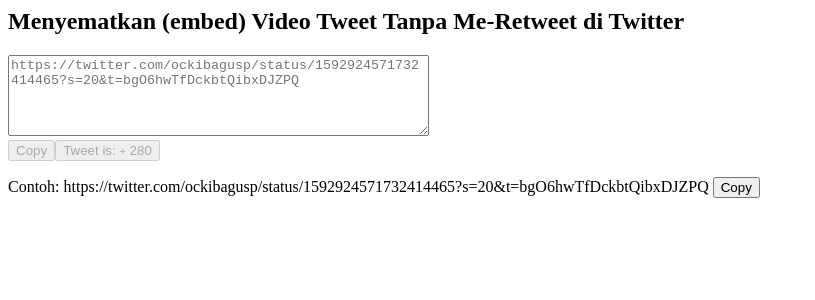
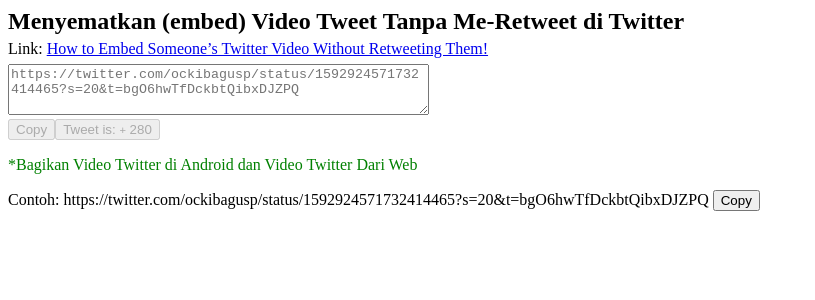
Before and after one commit to ockibagusp/embedded-tweet, a Vue app: page / in a window 1280 px wide. Shown: the top 300 px of the page, without its empty margins (0-815 px from the left). Built offline with nearby package versions, Linux system fonts and the light colour scheme.

Commit message:
add url and color green share twitter videos

```diff
--- a/src/App.vue
+++ b/src/App.vue
@@ -118,11 +118,13 @@ export default {
 <template>
   <main>
     <h2 style="margin-top: 5px;">Menyematkan (embed) Video Tweet Tanpa Me-Retweet di Twitter</h2>
-    <textarea v-model="embeddedTweet" placeholder="https://twitter.com/ockibagusp/status/1592924571732414465?s=20&t=bgO6hwTfDckbtQibxDJZPQ" cols="50" rows="5" ref="embeddedTweet"></textarea>
+    <p style="margin-top: -15px;">Link: <a href="https://www.howtogeek.com/668753/how-to-embed-someones-twitter-video-without-retweeting-them" target="_blank">How to Embed Someone’s Twitter Video Without Retweeting Them!</a></p>
+    <textarea v-model="embeddedTweet" placeholder="https://twitter.com/ockibagusp/status/1592924571732414465?s=20&t=bgO6hwTfDckbtQibxDJZPQ" cols="50" rows="3" ref="embeddedTweet" style="margin-top: -10px;"></textarea>
     <br>
     <button @click="btnCopy" :disabled="isCopy">Copy</button>
     <button @click="btnTweet" :disabled="isTweet">Tweet is: <small v-if="embeddedTweet.length < 280">+</small> {{count}}</button>
     <br>
+    <p style="color: green">*Bagikan Video Twitter di Android dan Video Twitter Dari Web</p>
     <p>Contoh: https://twitter.com/ockibagusp/status/1592924571732414465?s=20&t=bgO6hwTfDckbtQibxDJZPQ <button @click="btnCopyExample">Copy</button></p>
 
   </main>
```
